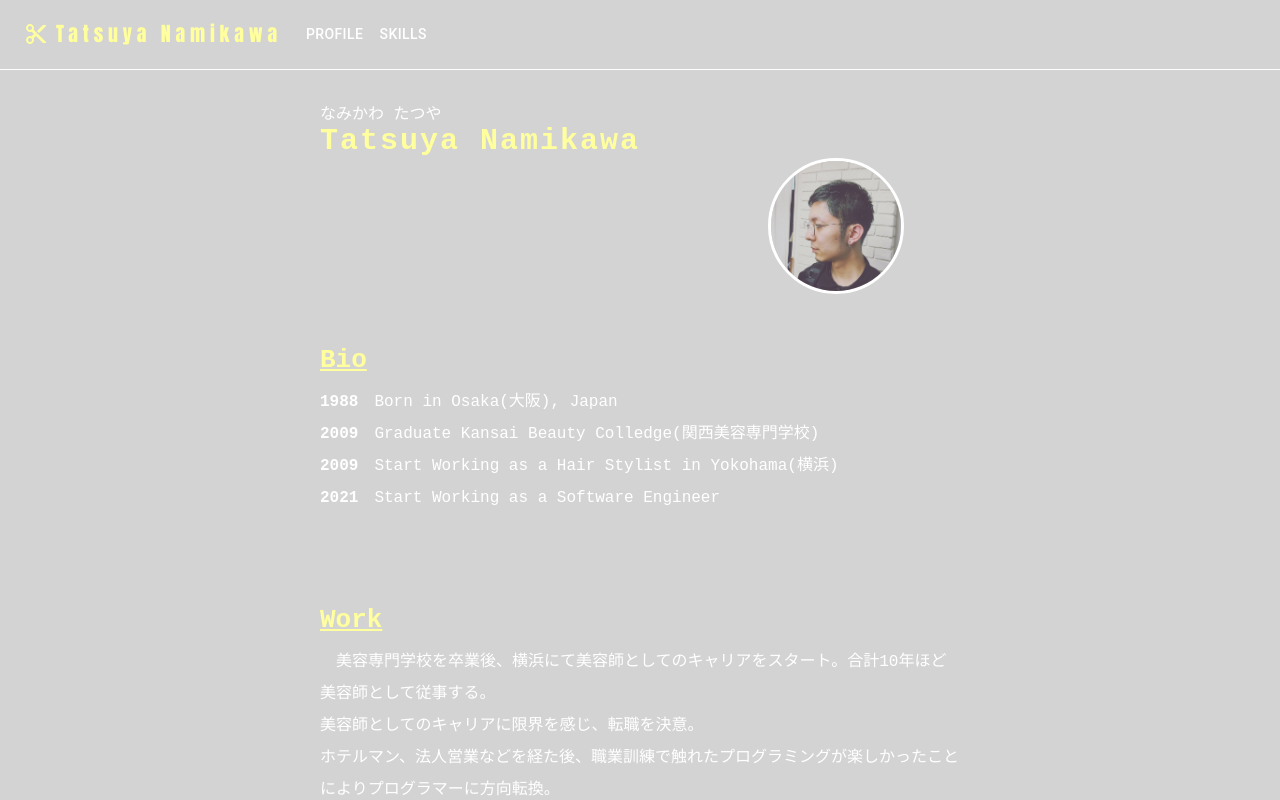
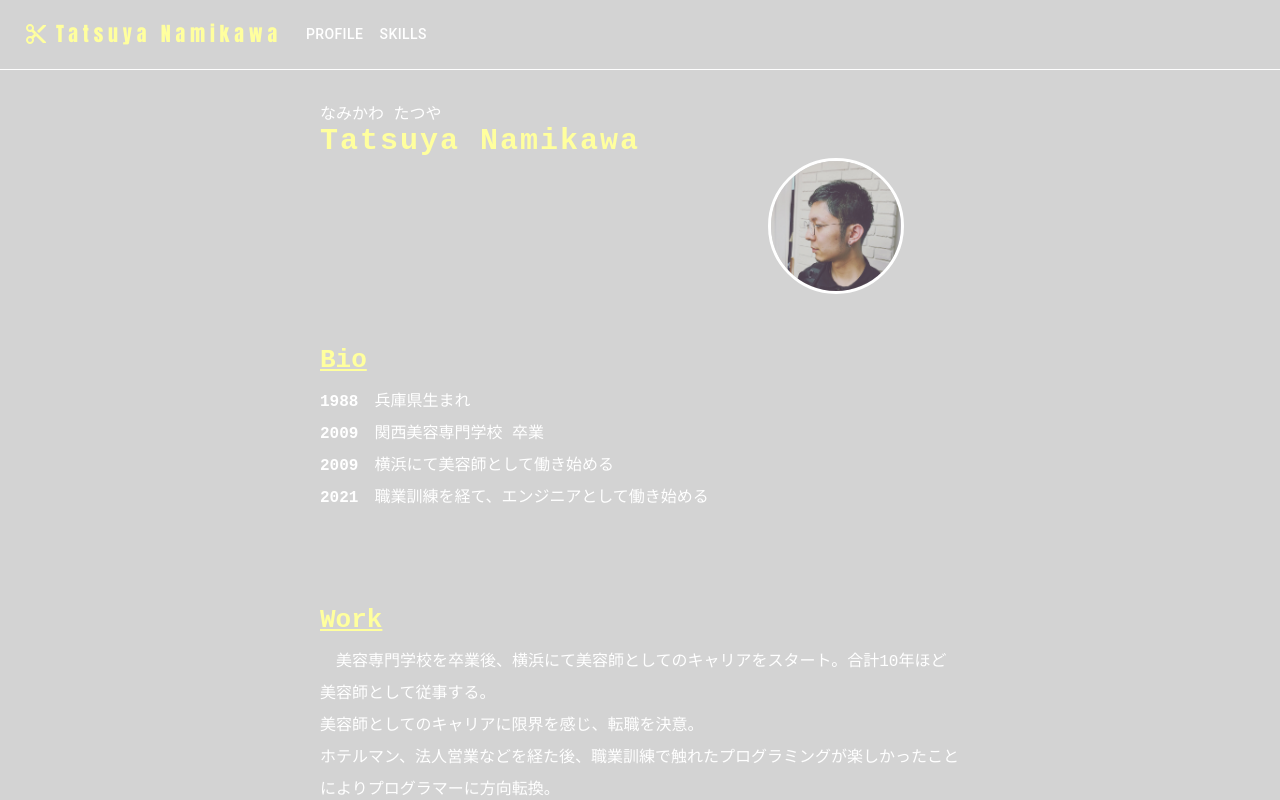
Before and after one commit to namichaz/personal_portfolio, a React (Create React App) app: page /profile in a window 1280 px wide. Shown: the top 800 px of the page. Built offline with nearby package versions, Linux system fonts and the light colour scheme.

Commit message:
プロフィールの修正

```diff
--- a/src/components/Header.tsx
+++ b/src/components/Header.tsx
@@ -90,7 +90,6 @@ function Header() {
               aria-haspopup="true"
               onClick={handleOpenNavMenu}
               color="inherit"
-              href="/"
             >
               <MenuIcon />
             </IconButton>
--- a/src/features/Profile.tsx
+++ b/src/features/Profile.tsx
@@ -89,7 +89,7 @@ export const Profile = () => {
           >
             <div css={yearStyle}>
               <div style={{ fontWeight: "bold" }}>1988</div>
-              <div>&ensp;&ensp;Born in Osaka(大阪), Japan</div>
+              <div>&ensp;&ensp;兵庫県生まれ</div>
             </div>
           </motion.div>
           <motion.div
@@ -99,9 +99,7 @@ export const Profile = () => {
           >
             <div css={yearStyle}>
               <div style={{ fontWeight: "bold" }}>2009</div>
-              <div>
-                &ensp;&ensp;Graduate Kansai Beauty Colledge(関西美容専門学校)
-              </div>
+              <div>&ensp;&ensp;関西美容専門学校 卒業</div>
             </div>
           </motion.div>
           <motion.div
@@ -111,9 +109,7 @@ export const Profile = () => {
           >
             <div css={yearStyle}>
               <div style={{ fontWeight: "bold" }}>2009</div>
-              <div>
-                &ensp;&ensp;Start Working as a Hair Stylist in Yokohama(横浜)
-              </div>
+              <div>&ensp;&ensp;横浜にて美容師として働き始める</div>
             </div>
           </motion.div>
           <motion.div
@@ -123,7 +119,7 @@ export const Profile = () => {
           >
             <div css={yearStyle}>
               <div style={{ fontWeight: "bold" }}>2021</div>
-              <div>&ensp;&ensp;Start Working as a Software Engineer</div>
+              <div>&ensp;&ensp;職業訓練を経て、エンジニアとして働き始める</div>
             </div>
           </motion.div>
         </section>
```
